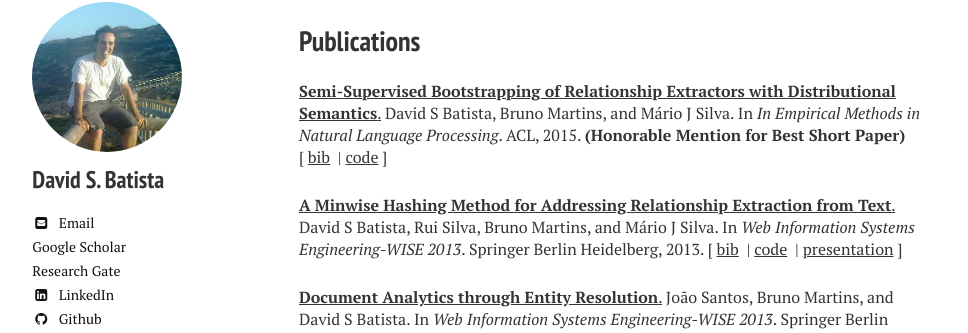
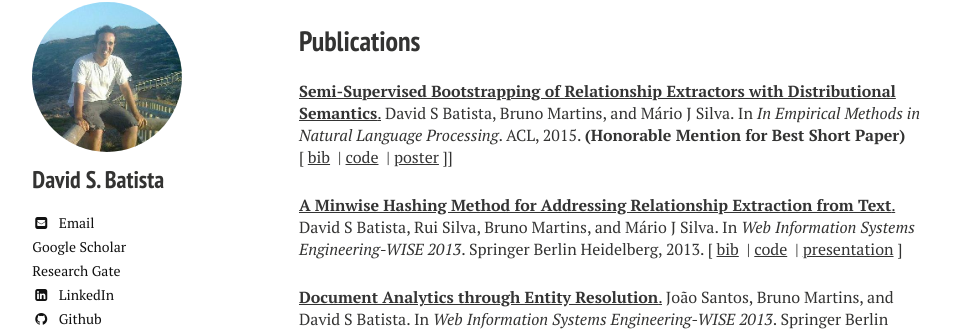
Before and after one commit to davidsbatista/davidsbatista.github.io, a Jekyll site: the page built from publications/index.md, in a window 1280 px wide and 900 px high. Shown: the part 114-447 px from the top of the window, without its empty margins (21-989 px from the left). Built offline with Jekyll 4.4.1, drawn with Linux system fonts in a browser that asks for light colours; nearby versions of some CDN libraries.

Commit message:
added  link to poster

```diff
--- a/_includes/publications.html
+++ b/_includes/publications.html
@@ -3,7 +3,7 @@
 <a href="breds-emnlp_15.pdf"><b>Semi-Supervised Bootstrapping of Relationship Extractors with Distributional Semantics</b>.</a>
  David&nbsp;S Batista, Bruno Martins, and M&aacute;rio&nbsp;J Silva.
  In <em>In Empirical Methods in Natural Language Processing</em>. ACL, 2015. <b>(Honorable Mention for Best Short Paper)</b>
-[&nbsp;<a href="{{ include.url }}#batista2015emnlp">bib</a>&nbsp; | <a href="https://github.com/davidsbatista/BREDS">code</a>&nbsp;]
+[&nbsp;<a href="{{ include.url }}#batista2015emnlp">bib</a>&nbsp; | <a href="https://github.com/davidsbatista/BREDS">code</a>&nbsp; | <a href="emnlp15-poster.pdf">poster</a>&nbsp;]]
 
 </p>
 
```
Also changed, not shown: 1 other file.
